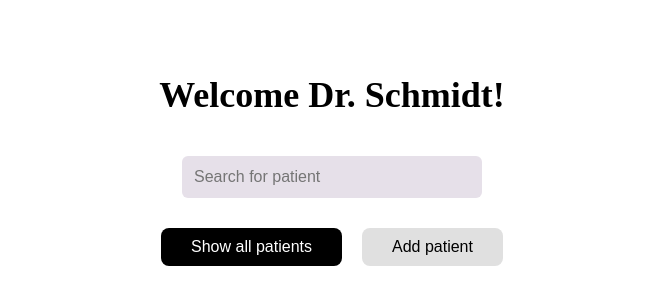
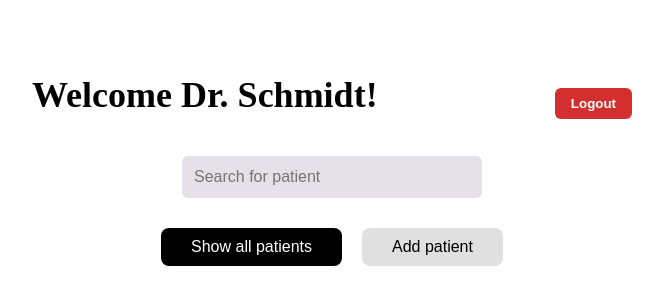
Before and after one commit to AlisaKlee/SWLab2, a Vue app in the folder frontend-vue/: page / in a window 1280 px wide. Both pictures are taken after a click on the button "Login". Shown: the top 304 px of the page, without its empty margins (308-971 px from the left). Built offline with nearby package versions, Linux system fonts and the light colour scheme.

Commit message:
Implement login session flow with router guards and logout

```diff
--- a/frontend-vue/src/router/index.js
+++ b/frontend-vue/src/router/index.js
@@ -12,12 +12,14 @@ const routes = [
   {
     path: '/add-patient',
     name: 'Add Patient',
-    component: AddPatient
+    component: AddPatient,
+    meta: { requiresAuth: true }
   },
   {
     path: '/welcome-hospital',
     name: 'Welcome hospital',
-    component: WelcomeHospView
+    component: WelcomeHospView,
+    meta: { requiresAuth: true }
   }
 ];
 
@@ -26,4 +28,16 @@ const router = createRouter({
   routes
 });
 
+router.beforeEach((to, from, next) => {
+  const isLoggedIn = localStorage.getItem('session') === 'true';
+
+  if (to.meta.requiresAuth && !isLoggedIn) {
+    next('/');
+  } else if (to.path === '/' && isLoggedIn) {
+    next('/welcome-hospital');
+  } else {
+    next();
+  }
+});
+
 export default router;
--- a/frontend-vue/src/views/LoginView.vue
+++ b/frontend-vue/src/views/LoginView.vue
@@ -1,15 +1,15 @@
 <template>
   <div class="container">
-      //Titel
+    <!-- Titel -->
     <h1>HeartWare</h1>
 
-      //Login
+    <!-- Login -->
     <div class="form">
       <input v-model="username" placeholder="Username" />
       <input v-model="password" type="password" placeholder="Password" />
     </div>
 
-      //Button Gruppe
+    <!-- Button Gruppe -->
     <div class="button-group">
       <PrimaryButton label="Login" @click="handleLogin" variant="primary" />
       <PrimaryButton label="Cancel" @click="handleCancel" variant="secondary" />
@@ -32,13 +32,11 @@
   },
   methods: {
     handleLogin() {
-        console.log('Login:', this.username, this.password);
+      localStorage.setItem('session', 'true');
       alert('Logged in!');
-        this.$router.push('/welcome-hospital');      //ToDo: Replace welcome with welcomeRtw/ welcomeHops
+      this.$router.push('/welcome-hospital');  //ToDo: Replace welcome with welcomeRtw/ welcomeHops
     },
     handleCancel() {
-        console.log('Cancelled');
-        alert('Cancelled.');
       this.username = '';
       this.password = '';
     }
--- a/frontend-vue/src/views/WelcomeHospView.vue
+++ b/frontend-vue/src/views/WelcomeHospView.vue
@@ -1,17 +1,20 @@
 <template>
-    <div class = "container">
-        <!--Titel-->
-        <h1> Welcome Dr. Schmidt! </h1>
+  <div class="container">
+    <!--Titel + Logout-->
+    <div class="header">
+      <h1>Welcome Dr. Schmidt!</h1>
+      <button class="logout-button" @click="logout">Logout</button>
+    </div>
 
     <!--Eingabefeld-->
-        <div class = "form">
+    <div class="form">
       <input v-model="showPatient" placeholder="Search for patient" />
     </div>
 
     <!--Buttons-->
-        <div class = "button-group" >
-            <PrimaryButton label = "Show all patients" @click="handleShowAllPatients" variant = "primary" />
-            <PrimaryButton label = "Add patient" @click="addPatient" variant = "secondary" />
+    <div class="button-group">
+      <PrimaryButton label="Show all patients" @click="handleShowAllPatients" variant="primary" />
+      <PrimaryButton label="Add patient" @click="addPatient" variant="secondary" />
     </div>
   </div>
 </template>
@@ -20,7 +23,7 @@
 import PrimaryButton from '../components/PrimaryButton.vue';
 
 export default {
-        components : {
+  components: {
     PrimaryButton
   },
   data() {
@@ -28,17 +31,20 @@
       showPatient: ''
     };
   },
-        methods : {
+  methods: {
     handleShowAllPatients() {
-
+      // später implementieren
     },
     addPatient() {
       this.$router.push('/add-patient');
+    },
+    logout() {
+      localStorage.removeItem('session'); // Session löschen
+      this.$router.push('/'); // zurück zur Login-Seite
     }
   }
-    }
+};
 </script>
-
 
 <style scoped>
 .container {
@@ -46,6 +52,24 @@
   flex-direction: column;
   align-items: center;
   margin-top: 50px;
+}
+
+.header {
+  display: flex;
+  justify-content: space-between;
+  align-items: center;
+  width: 90%;
+  max-width: 600px;
+}
+
+.logout-button {
+  padding: 8px 16px;
+  background-color: #d32f2f;
+  color: white;
+  border: none;
+  border-radius: 6px;
+  font-weight: bold;
+  cursor: pointer;
 }
 
 h1 {
```
Also changed, not shown: 1 other file (tests, documents, lock files or other folders). Lines whose indentation alone changed are shown as unchanged.
